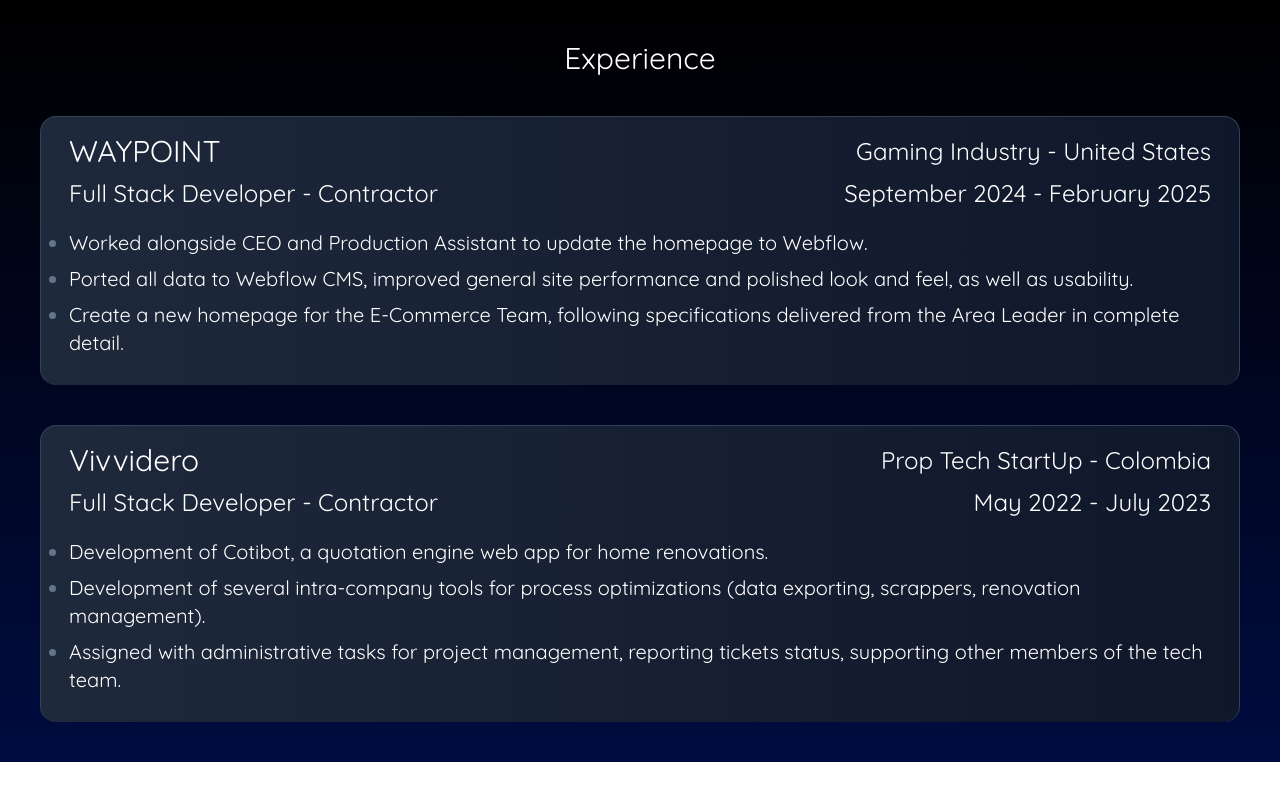
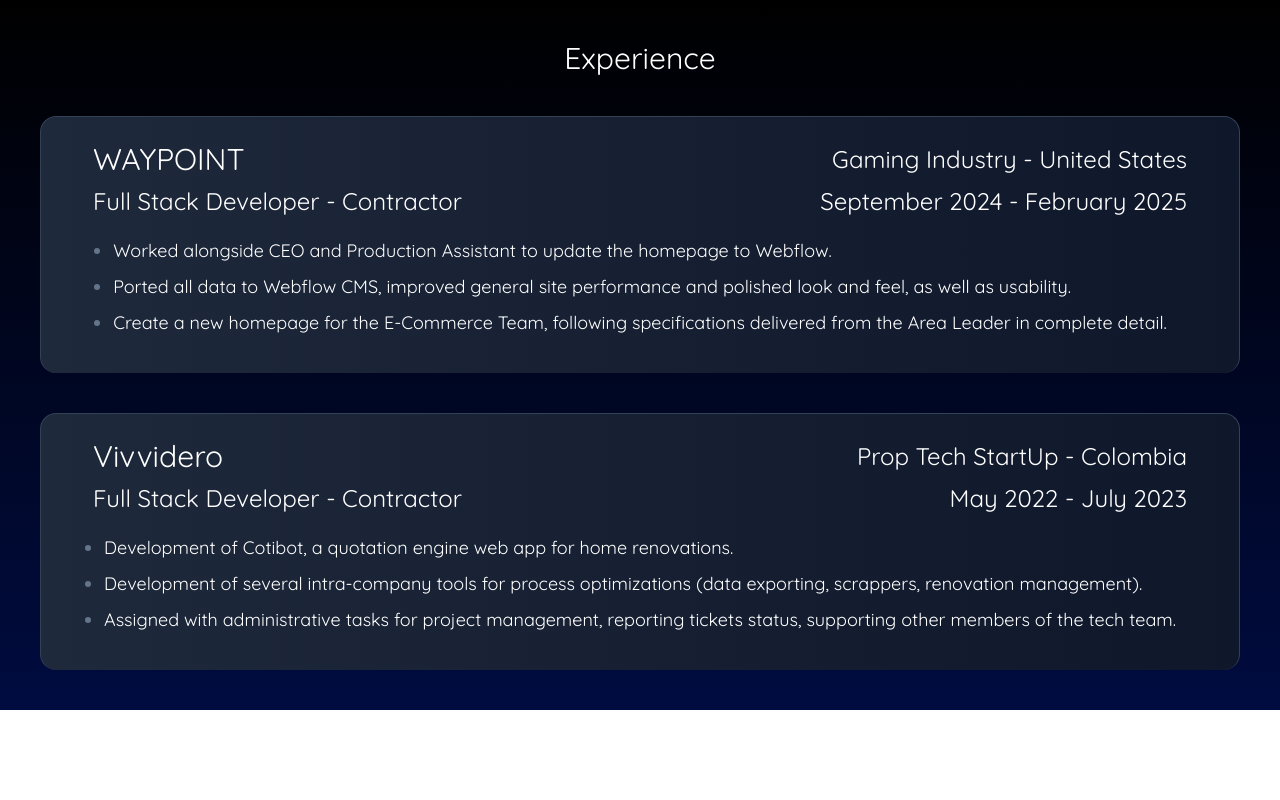
Before and after one commit to jt-96/portfolio-v2, a Next.js app: page /portfolio-v2/experience in a window 1280 px wide. Built offline with nearby package versions, Linux system fonts and the light colour scheme.

Commit message:
fix: general spacing between entries

```diff
--- a/src/app/experience/page.tsx
+++ b/src/app/experience/page.tsx
@@ -11,7 +11,7 @@
         transition={variants.showPara.transition}
       >
         <h1 className="text-3xl my-10 text-center">Experience</h1>
-        <div className="bg-gradient-to-r from-slate-800 to-slate-900 rounded-2xl border border-b-0 border-slate-700 mx-5 p-2 md:m-10 2xl:px-8 2xl:py-4 2xl:my-5">
+        <div className="bg-gradient-to-r from-slate-800 to-slate-900 rounded-2xl border border-b-0 border-slate-700 mx-5 px-8 py-4 sm:m-10 md:m-10 2xl:my-5">
           <div className="flex flex-col justify-between align-center items-center my-2 md:flex-row md:mx-5">
             <h1 className="text-3xl">WAYPOINT</h1>
             <h2 className="text-lg lg:text-2xl">
@@ -23,7 +23,7 @@
             <h3 className="text-md lg:text-2xl">September 2024 - February 2025</h3>
           </div>
           <div className="flex flex-col justify-center items-center align-center my-3 mx-5">
-            <ul className="text-xl marker:text-slate-500">
+            <ul className="text-xl marker:text-slate-500 sm:text-lg">
               <li className="list-disc my-2">
                 Worked alongside CEO and Production Assistant to update the homepage to Webflow.
               </li>
@@ -42,7 +42,7 @@
         whileInView={variants.onView}
         transition={variants.showPara.transition}
       >
-        <div className="bg-gradient-to-r from-slate-800 to-slate-900 rounded-2xl border border-b-0 border-slate-700 mx-5 p-2 md:m-10 2xl:px-8 2xl:py-4 2xl:my-5">
+        <div className="bg-gradient-to-r from-slate-800 to-slate-900 rounded-2xl border border-b-0 border-slate-700 mx-5 px-8 py-4 sm:m-10 md:m-10 2xl:my-5">
           <div className="flex flex-col justify-between align-center items-center my-2 md:flex-row md:mx-5">
             <h1 className="text-3xl">Vivvidero</h1>
             <h2 className="text-lg lg:text-2xl">
@@ -54,7 +54,7 @@
             <h3 className="text-md lg:text-2xl">May 2022 - July 2023</h3>
           </div>
           <div className="flex flex-col justify-center items-center align-center my-3 mx-5">
-            <ul className="text-xl marker:text-slate-500">
+            <ul className="text-xl marker:text-slate-500 sm:text-lg">
               <li className="list-disc my-2">
                 Development of Cotibot, a quotation engine web app for home
                 renovations.
```
